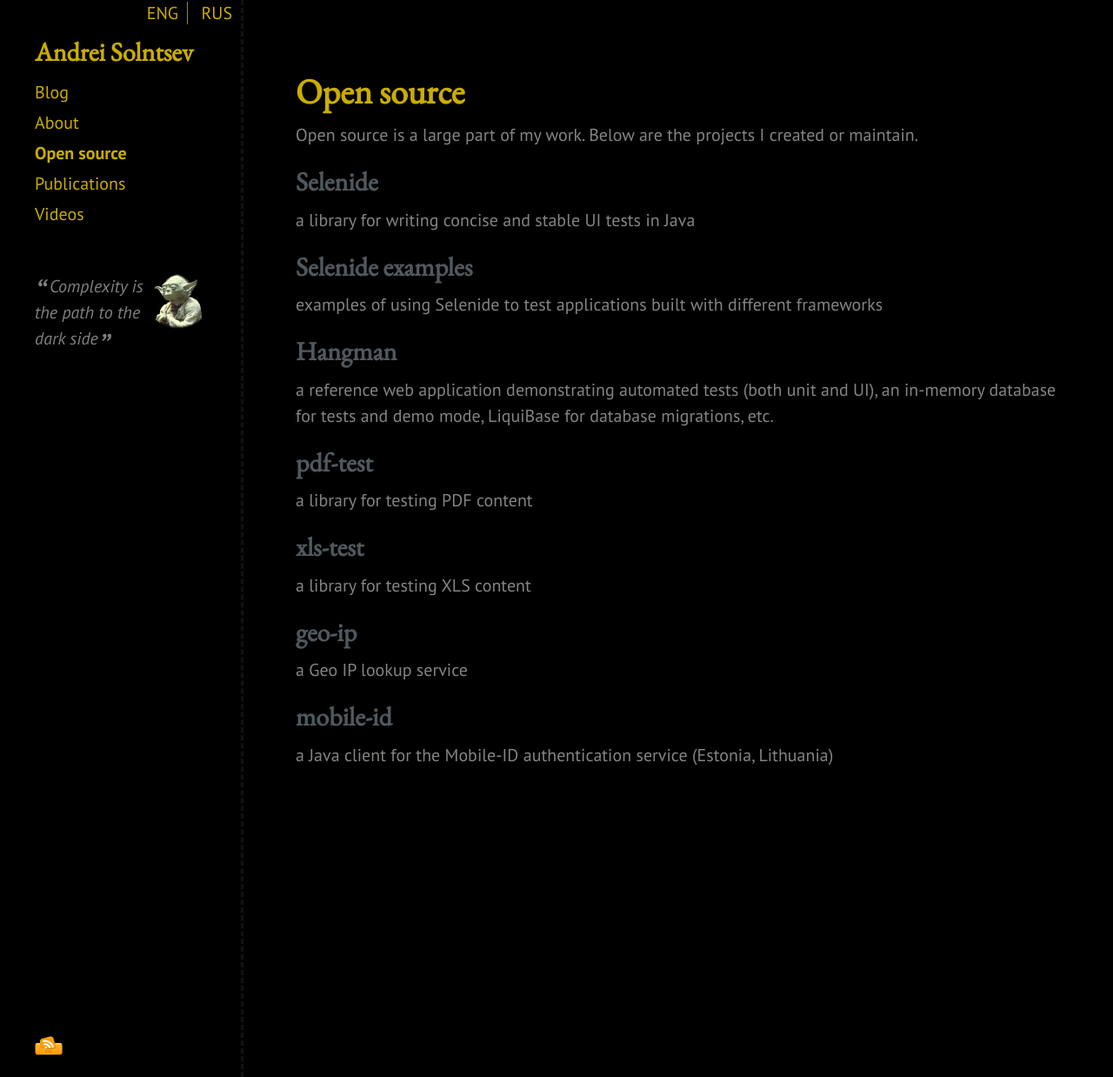
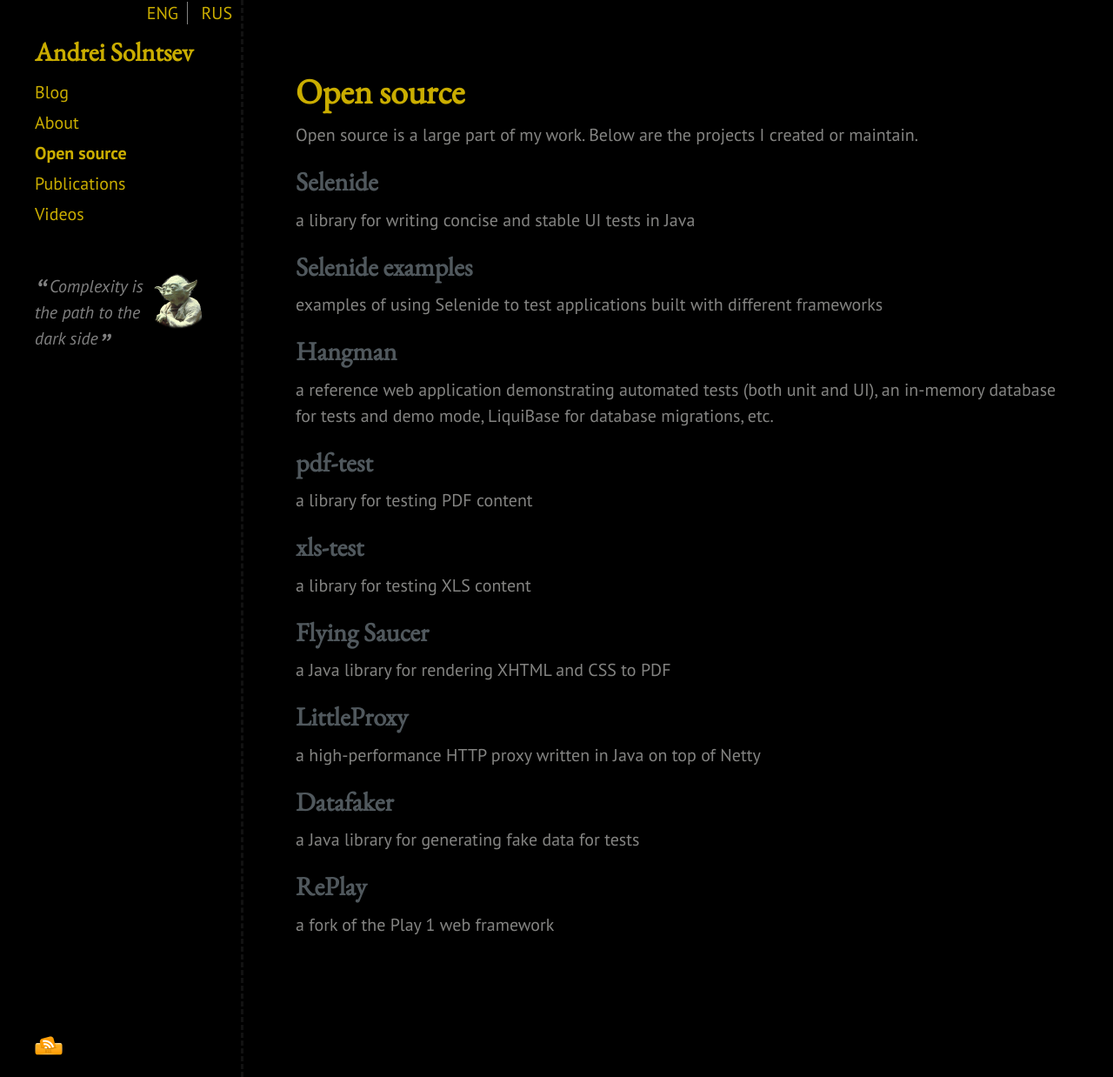
Before and after one commit to asolntsev/asolntsev.github.io, a Jekyll site: the page built from en/open-source.md, in a window 1280 px wide and 1238 px high. Shown: the whole window at 87% size. Built offline with Jekyll 4.4.1, drawn with Linux system fonts in a browser that asks for light colours; nearby versions of some CDN libraries.

Commit message:
Replace geo-ip and mobile-id with maintained projects: Flying Saucer, LittleProxy, Datafaker, RePlay
Co-Authored-By: Claude Opus 5.5 <noreply@anthropic.com>

```diff
--- a/en/open-source.md
+++ b/en/open-source.md
@@ -26,10 +26,18 @@ a library for testing PDF content
 
 a library for testing XLS content
 
-## [geo-ip](https://github.com/codeborne/geoip)
+## [Flying Saucer](https://github.com/flyingsaucerproject/flyingsaucer)
 
-a Geo IP lookup service
+a Java library for rendering XHTML and CSS to PDF
 
-## [mobile-id](https://github.com/codeborne/mobileid)
+## [LittleProxy](https://github.com/LittleProxy/LittleProxy)
 
-a Java client for the Mobile-ID authentication service (Estonia, Lithuania)
+a high-performance HTTP proxy written in Java on top of Netty
+
+## [Datafaker](https://github.com/datafaker-net/datafaker)
+
+a Java library for generating fake data for tests
+
+## [RePlay](https://github.com/replay-framework/replay)
+
+a fork of the Play 1 web framework
```
Also changed, not shown: ru/open-source.md (+12 -4 lines).
